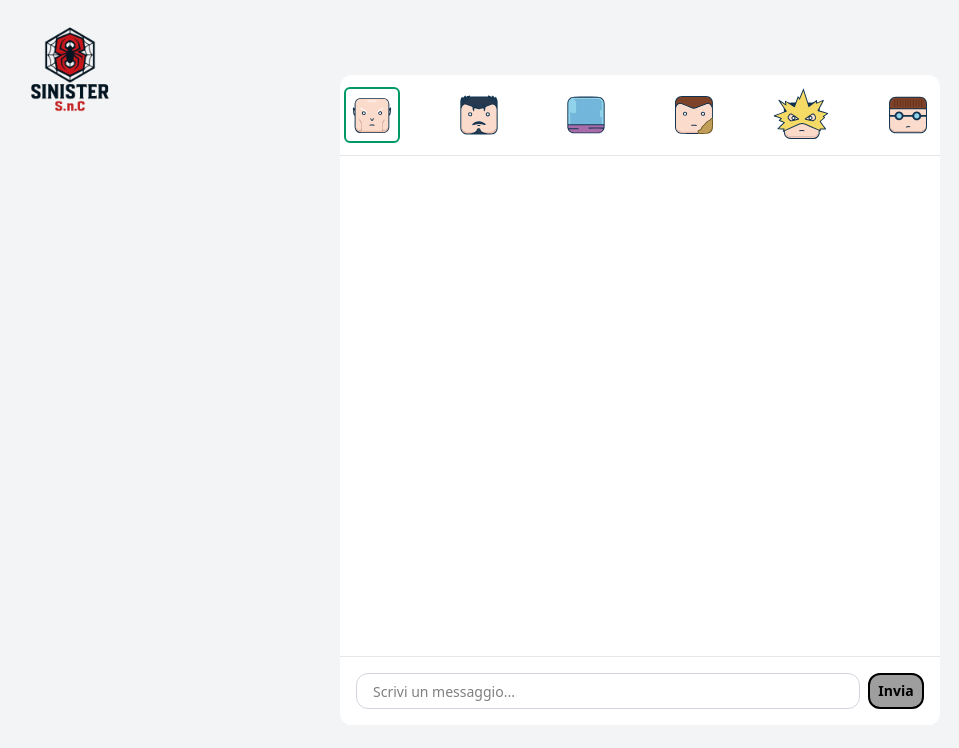
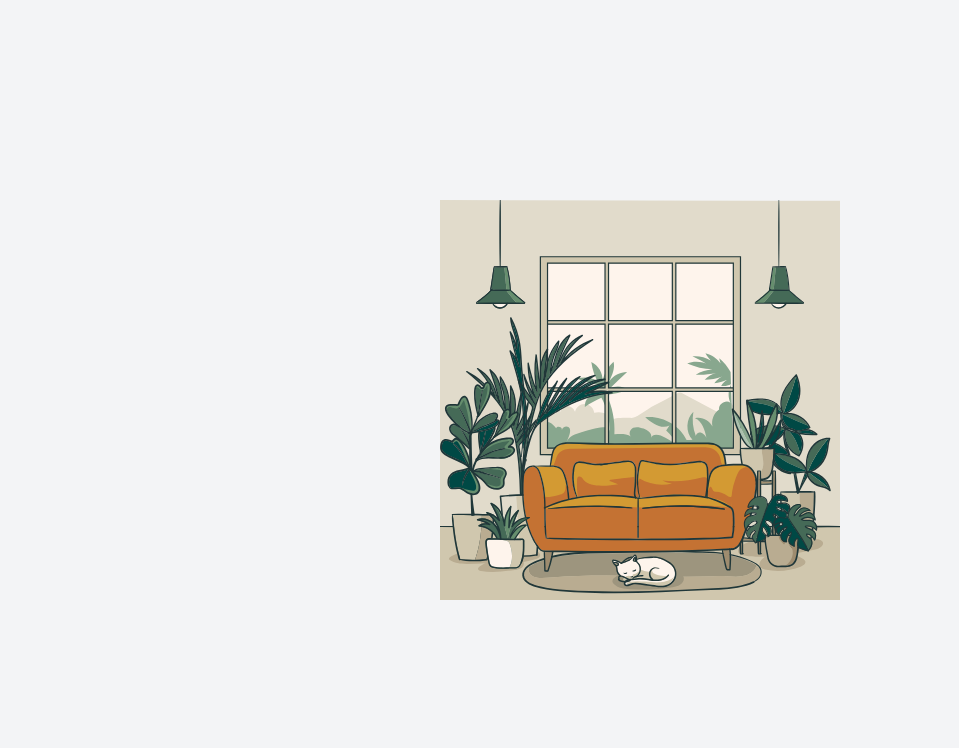
Before and after one commit to nmswe/chatbot_sinistri_sei, a Next.js app in the folder sinistri-sei/: page / in a window 1280 px wide. Shown: the top 748 px of the page, without its empty margins (0-959 px from the left). Built offline with nearby package versions, Linux system fonts and the light colour scheme; grey boxes are pictures that could not be loaded.

Commit message:
init intro ui

```diff
--- /dev/null
+++ b/sinistri-sei/src/app/components_intro/intro.tsx
@@ -0,0 +1,14 @@
+import Image from "next/image";
+
+export default function Intro() {
+  return (
+    <div className="flex h-screen items-center justify-center bg-gray-100">
+      <Image
+        src="/intro_scenarios/living-room-svg.svg"
+        alt="Logo"
+        width={400}
+        height={400}
+      />
+    </div>
+  );
+}
--- a/sinistri-sei/src/app/page.tsx
+++ b/sinistri-sei/src/app/page.tsx
@@ -1,9 +1,11 @@
 import ChatBot from "./components/chatbot";
+import Intro from "./components_intro/intro";
 import Image from "next/image";
 
 export default function Home() {
   return (
     <div className="w-full min-h-dvh flex justify-center items-center bg-gray-100 px-2 relative">
+      {/*
       <Image
         src="/logo.png"
         alt="Logo"
@@ -11,7 +13,8 @@ export default function Home() {
         height={100}
         className="absolute top-5 left-5"
       />
-      <ChatBot />
+      */}
+      <Intro />
     </div>
   );
 }
```
